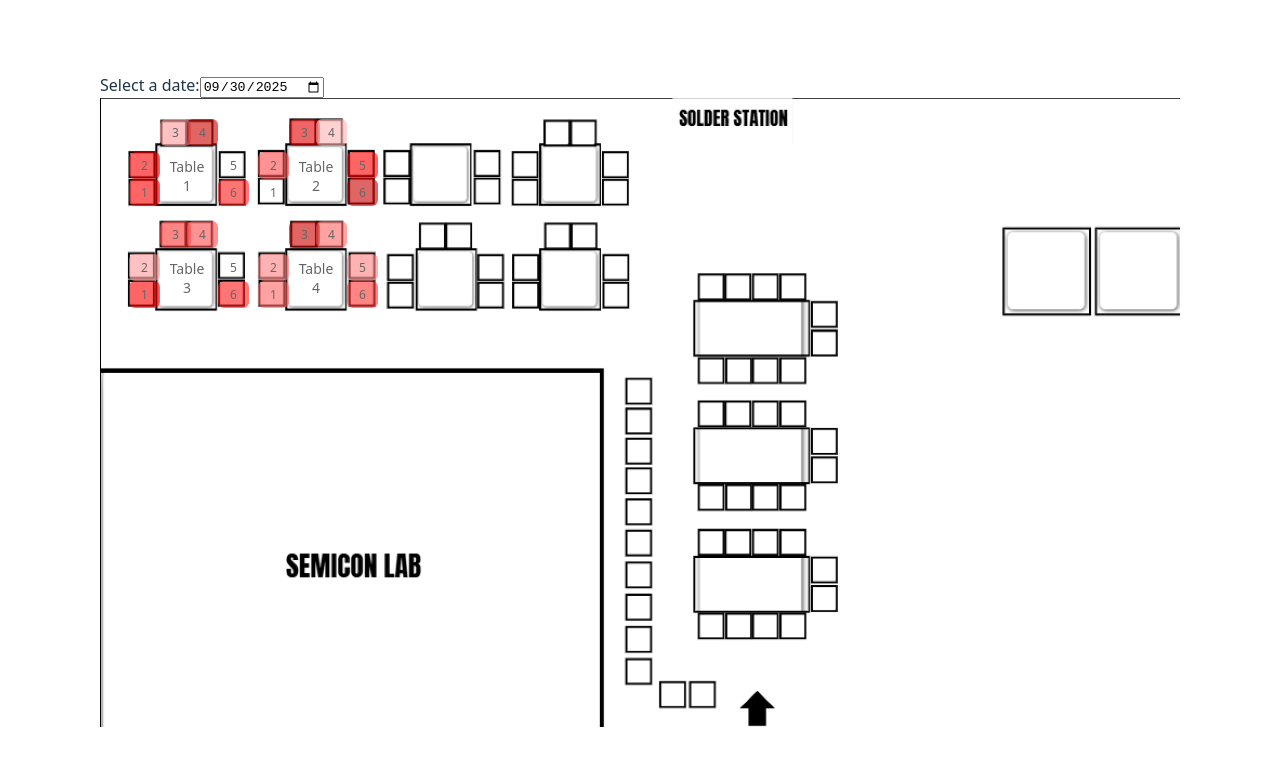
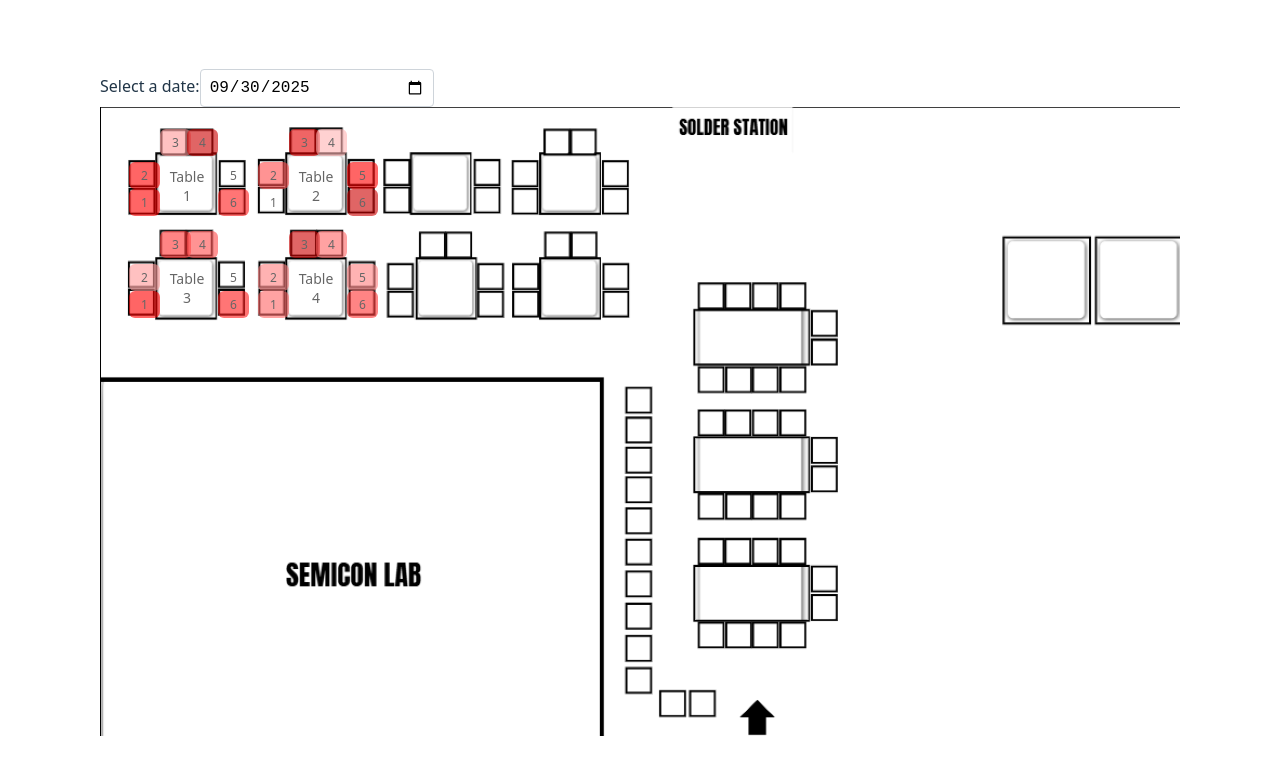
Before and after one commit to iGiraffeBlack/table-booking-system-copy, a React (Vite) app: page / in a window 1280 px wide. Shown: the top 774 px of the page. Built offline with nearby package versions, Linux system fonts and the light colour scheme.

Commit message:
dateselector style update

```diff
--- a/public/positions.json
+++ b/public/positions.json
@@ -1,6 +1,6 @@
 {
   "layout": {
-    "table": { "top": 73, "left": 57 },
+    "table": { "top": 91, "left": 57 },
     "chairs": [
       { "top": 33, "left": -28 },
       { "top": 6, "left": -28 },
--- a/src/components/DateSelector.jsx
+++ b/src/components/DateSelector.jsx
@@ -18,9 +18,21 @@ const DateSelector = () => {
                 min={today}
                 value={selectedDate}
                 onChange={handleChange}
+                style={styles.input}
             />
         </div>
     );
 };
 
+const styles = {
+    input: {
+    width: '20%',
+    padding: '0.5rem',
+    border: '1px solid #ced4da',
+    borderRadius: '4px',
+    fontSize: '1rem',
+    marginTop: '0.25rem'
+  },
+}
+
 export default DateSelector;
```
